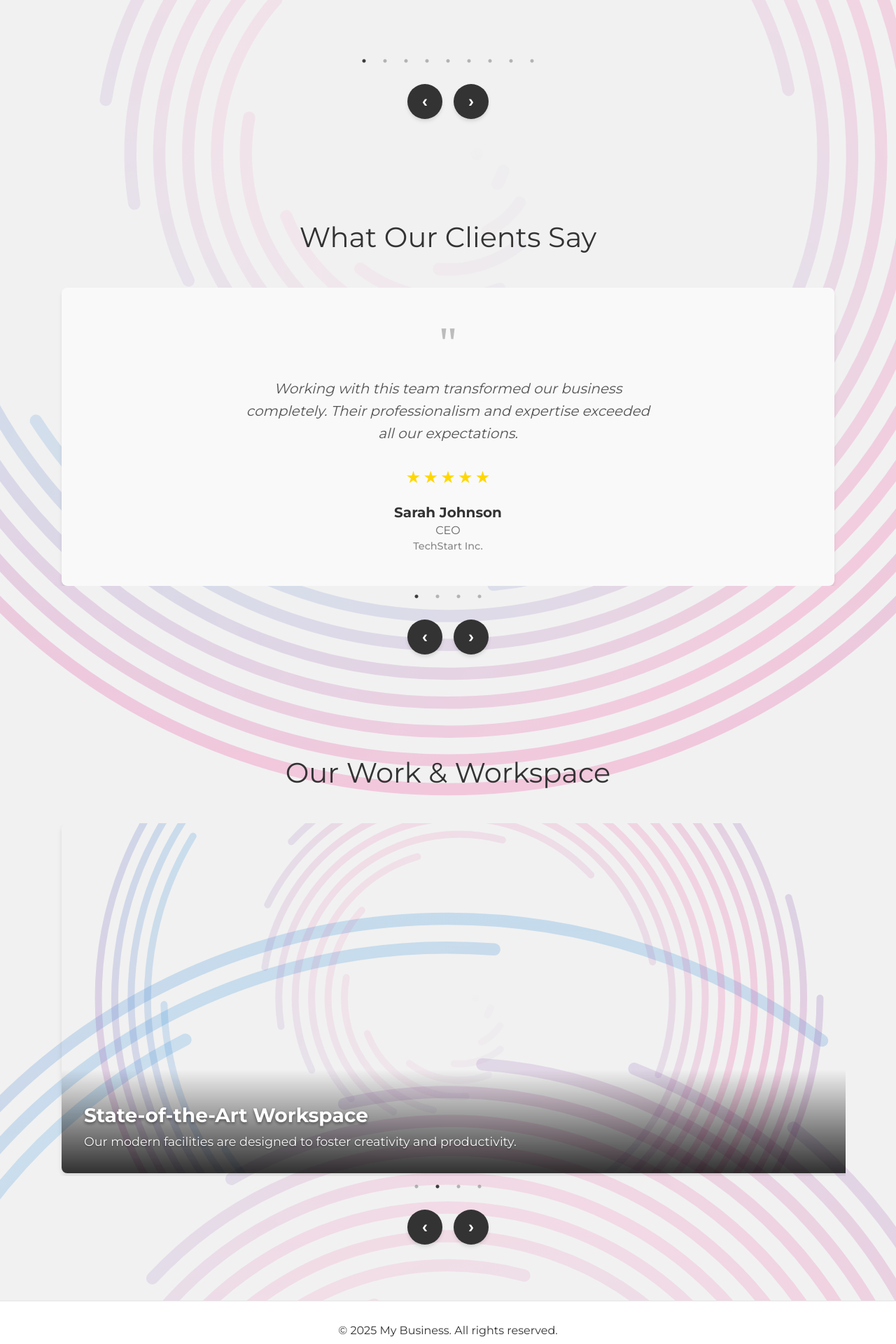
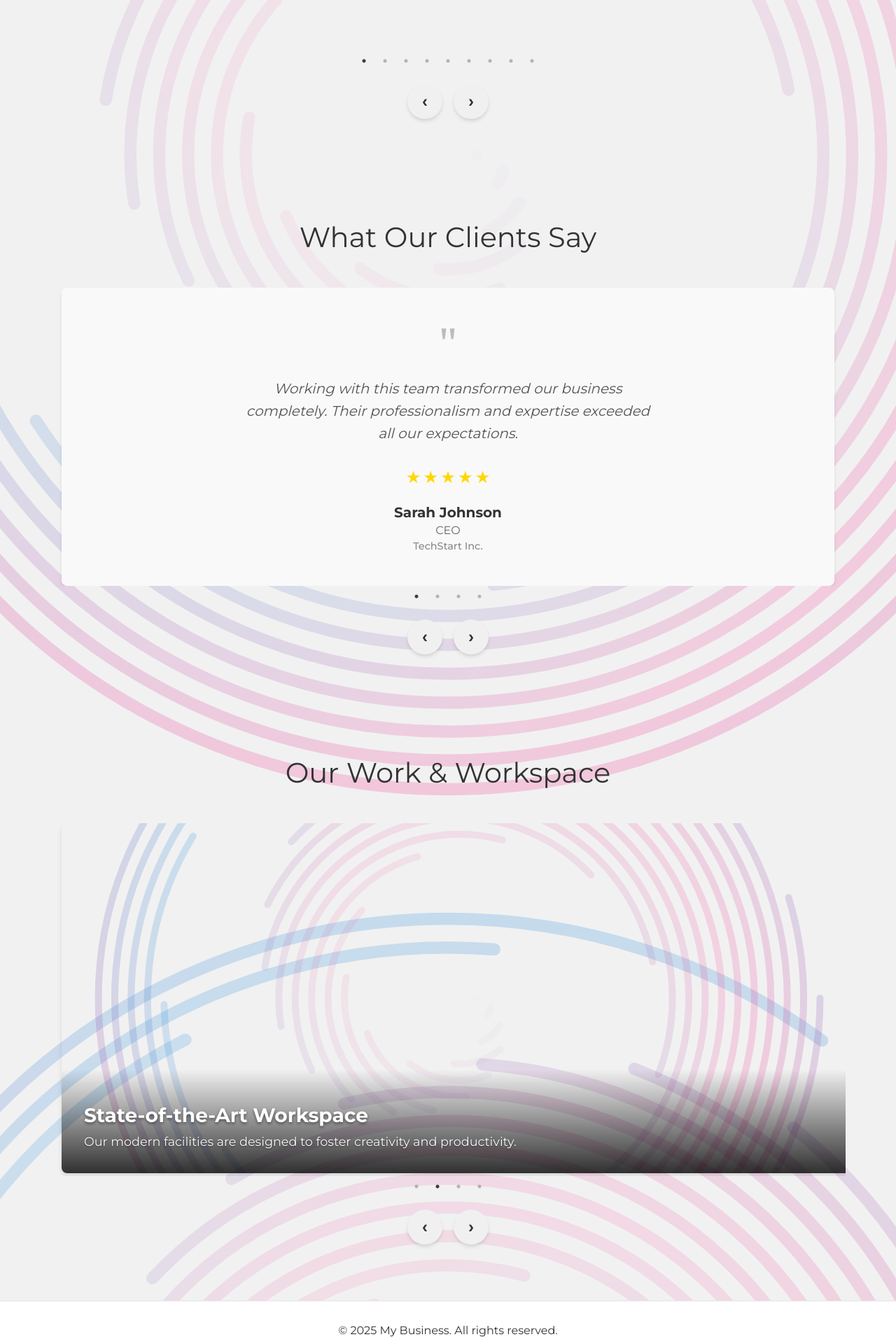
Before and after one commit to apollocake/carousel-heaven, a Next.js app: page / in a window 1280 px wide. Shown: the part 780-2700 px from the top of the page at 70% size. Built offline with nearby package versions, Linux system fonts and the light colour scheme.

Commit message:
Changing arrow colors for sliders

```diff
--- a/src/app/SimpleSlider.module.css
+++ b/src/app/SimpleSlider.module.css
@@ -32,8 +32,8 @@
 }
 
 .arrowButton {
-  background: #333;
-  color: white;
+  background: #f0f0f0;
+  color: #333;
   border: none;
   border-radius: 50%;
   width: 50px;
@@ -62,12 +62,18 @@
 /* Dark mode support */
 @media (prefers-color-scheme: dark) {
   .arrowButton {
-    background: #fff;
-    color: #333;
+    background: #1e1e1e;
+    color: white;
+    box-shadow: 0 4px 6px -1px rgba(255, 255, 255, 0.1), 0 2px 4px -1px rgba(255, 255, 255, 0.06);
   }
 
   .arrowButton:hover {
-    background: #e5e5e5;
+    background: #444;
+    box-shadow: 0 10px 15px -3px rgba(255, 255, 255, 0.1), 0 4px 6px -2px rgba(255, 255, 255, 0.05);
+  }
+
+  .arrowButton:active {
+    box-shadow: 0 2px 4px -1px rgba(255, 255, 255, 0.1), 0 1px 2px -1px rgba(255, 255, 255, 0.06);
   }
 }
 
--- a/src/components/ImagesSlider.module.css
+++ b/src/components/ImagesSlider.module.css
@@ -66,8 +66,8 @@
 }
 
 .arrowButton {
-  background: #333;
-  color: white;
+  background: #f0f0f0;
+  color: #333;
   border: none;
   border-radius: 50%;
   width: 50px;
@@ -100,13 +100,13 @@
   }
 
   .arrowButton {
-    background: #fff;
-    color: #333;
+    background: #1e1e1e;
+    color: white;
     box-shadow: 0 4px 6px -1px rgba(255, 255, 255, 0.1), 0 2px 4px -1px rgba(255, 255, 255, 0.06);
   }
 
   .arrowButton:hover {
-    background: #e5e5e5;
+    background: #444;
     box-shadow: 0 10px 15px -3px rgba(255, 255, 255, 0.1), 0 4px 6px -2px rgba(255, 255, 255, 0.05);
   }
 }
--- a/src/components/TestimonialsSlider.module.css
+++ b/src/components/TestimonialsSlider.module.css
@@ -84,8 +84,8 @@
 }
 
 .arrowButton {
-  background: #333;
-  color: white;
+  background: #f0f0f0;
+  color: #333;
   border: none;
   border-radius: 50%;
   width: 50px;
@@ -140,13 +140,13 @@
   }
 
   .arrowButton {
-    background: #fff;
-    color: #333;
+    background: #1e1e1e;
+    color: white;
     box-shadow: 0 4px 6px -1px rgba(255, 255, 255, 0.1), 0 2px 4px -1px rgba(255, 255, 255, 0.06);
   }
 
   .arrowButton:hover {
-    background: #e5e5e5;
+    background: #444;
     box-shadow: 0 10px 15px -3px rgba(255, 255, 255, 0.1), 0 4px 6px -2px rgba(255, 255, 255, 0.05);
   }
 }
```
